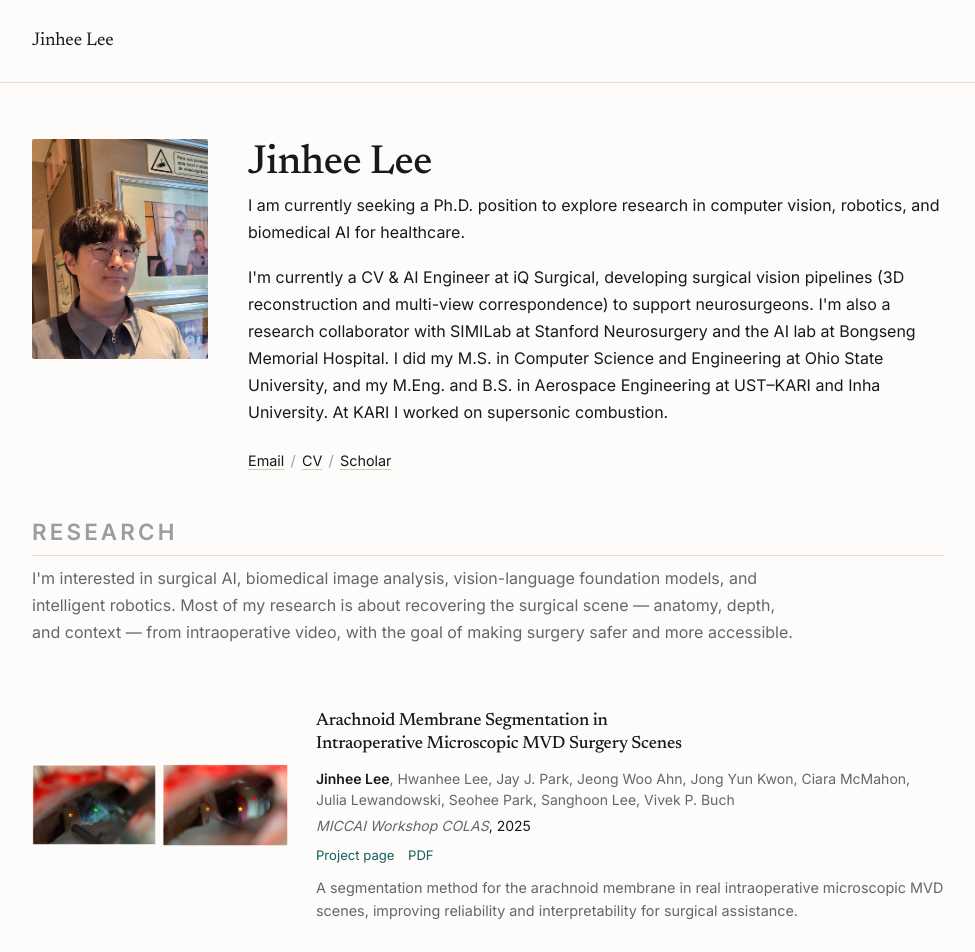
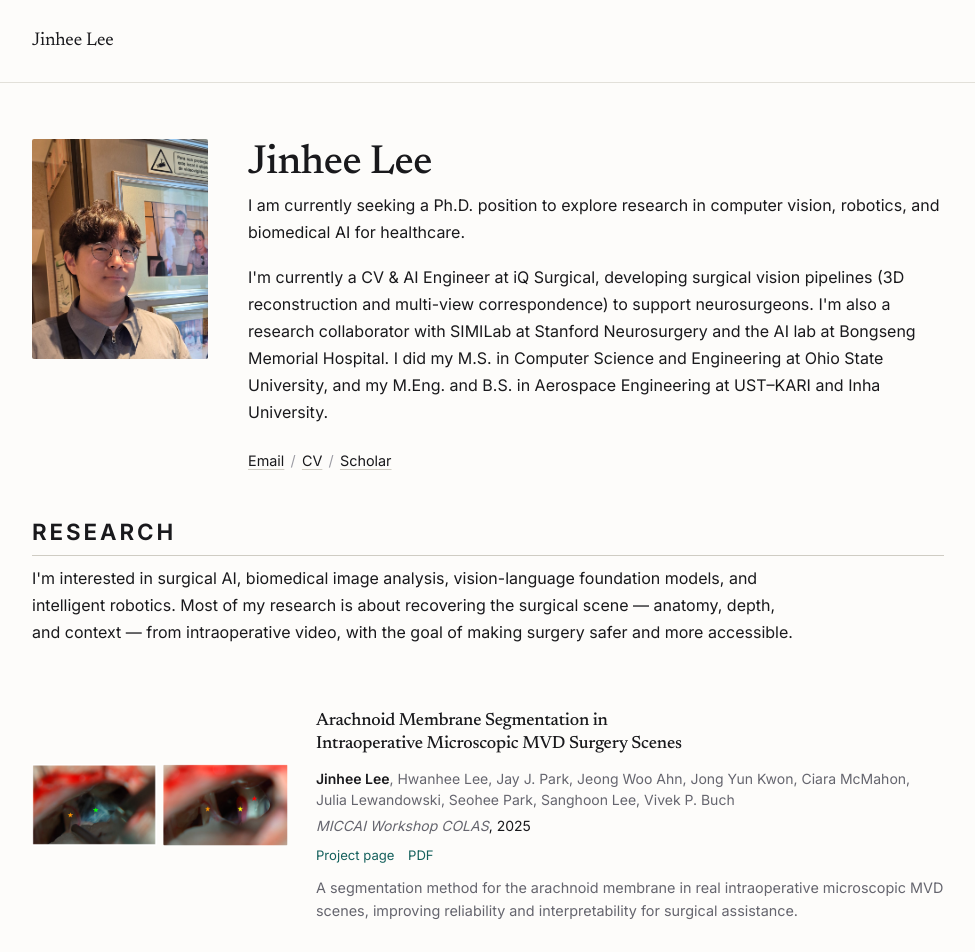
Before and after one commit to eeleehnij/eeleehnij.github.io, a Jekyll site: the page built from _pages/about.md, in a window 1280 px wide. Shown: the top 952 px of the page, without its empty margins (152-1127 px from the left). Built offline with Jekyll 4.4.1, drawn with Linux system fonts in a browser that asks for light colours.

Commit message:
supersonic combustion 문장 제거, 섹션 제목 가독성 강화
- 소개말에서 "At KARI I worked on supersonic combustion." 삭제
- RESEARCH / PROJECTS 섹션 제목이 --fg-faint 라 흐려 보이던 것을
  본문 색(--fg)으로 올리고, 자간을 줄이고 크기와 굵기를 약간 키웠다.
  하단 괘선도 --rule 에서 --rule-strong 으로
- 섹션 설명문도 --fg-muted 를 걷어내 본문과 같은 농도로

Co-Authored-By: Claude Opus 5 <noreply@anthropic.com>

```diff
--- a/_pages/about.md
+++ b/_pages/about.md
@@ -23,8 +23,8 @@ redirect_from:
       (3D reconstruction and multi-view correspondence) to support neurosurgeons. I'm also a
       research collaborator with SIMILab at Stanford Neurosurgery and the AI lab at Bongseng
       Memorial Hospital. I did my M.S. in Computer Science and Engineering at Ohio State
-      University, and my M.Eng. and B.S. in Aerospace Engineering at UST&ndash;KARI and Inha
-      University. At KARI I worked on supersonic combustion.
+      University, and my M.Eng. and B.S. in Aerospace Engineering at UST&ndash;KARI and
+      Inha University.
     </p>
 
     <ul class="intro__links">
--- a/assets/css/main.scss
+++ b/assets/css/main.scss
@@ -218,14 +218,14 @@ th {
 /* 섹션 제목 — 작은 대문자 산세리프. 템플릿 h2와 가장 뚜렷하게 구별되는 지점. */
 .section-label {
   font-family: var(--font-sans);
-  font-size: 0.72rem;
-  font-weight: 600;
-  letter-spacing: 0.14em;
+  font-size: 0.78rem;
+  font-weight: 650;
+  letter-spacing: 0.13em;
   text-transform: uppercase;
-  color: var(--fg-faint);
+  color: var(--fg);
   margin: var(--space-section) 0 1.5rem;
   padding-bottom: 0.6rem;
-  border-bottom: 1px solid var(--rule);
+  border-bottom: 1px solid var(--rule-strong);
 }
 
 .section-label:first-child {
@@ -236,7 +236,6 @@ th {
 .section-intro {
   max-width: 48rem;
   margin: -0.4rem 0 2rem;
-  color: var(--fg-muted);
 }
 
 /* --------------------------------------------------------------------------
```
